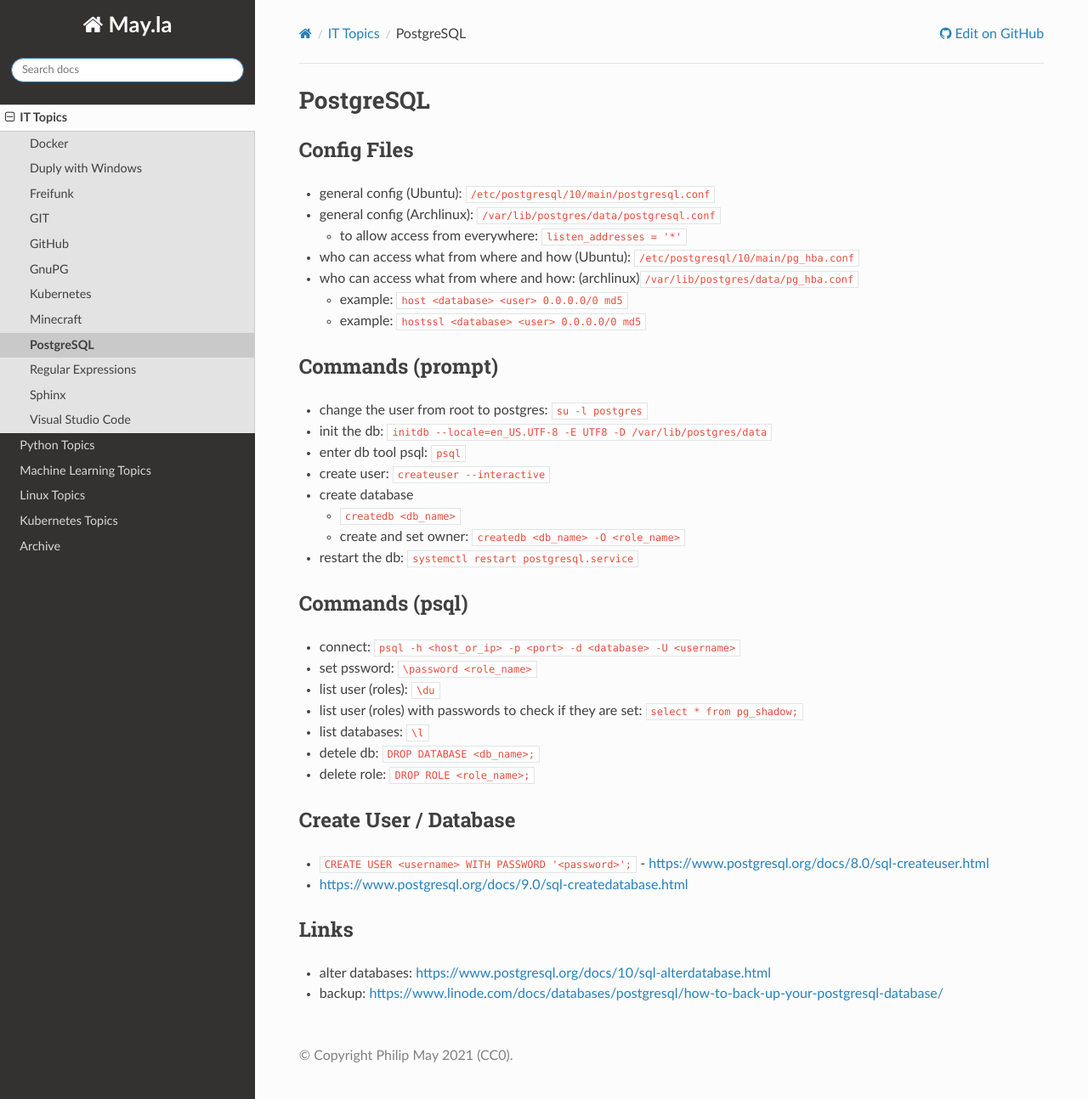
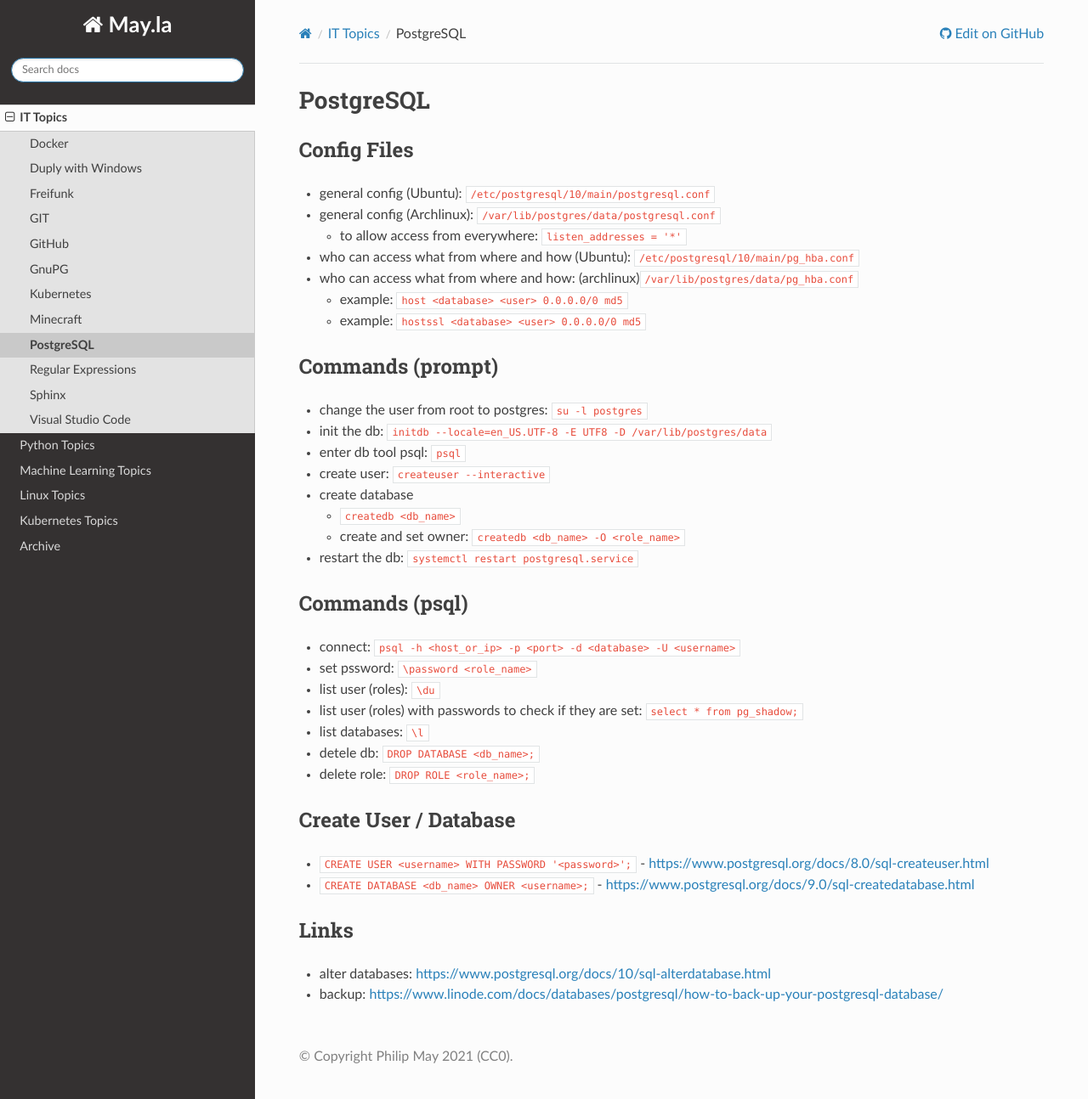
Before and after one commit to PhilipMay/May.la, a Sphinx documentation site: the page built from source/it/postgre-sql.md, in a window 1280 px wide and 1294 px high. Shown: the whole window at 85% size. Built offline with Sphinx 7.4.7 and the Read the Docs theme 2.0.0, drawn with Linux system fonts in a browser that asks for light colours.

Commit message:
Update postgre-sql.md

```diff
--- a/source/it/postgre-sql.md
+++ b/source/it/postgre-sql.md
@@ -34,7 +34,7 @@
 
 ## Create User / Database
 - `CREATE USER <username> WITH PASSWORD '<password>';` - https://www.postgresql.org/docs/8.0/sql-createuser.html
-- https://www.postgresql.org/docs/9.0/sql-createdatabase.html
+- `CREATE DATABASE <db_name> OWNER <username>;` - https://www.postgresql.org/docs/9.0/sql-createdatabase.html
 
 ## Links
 - alter databases:
```
